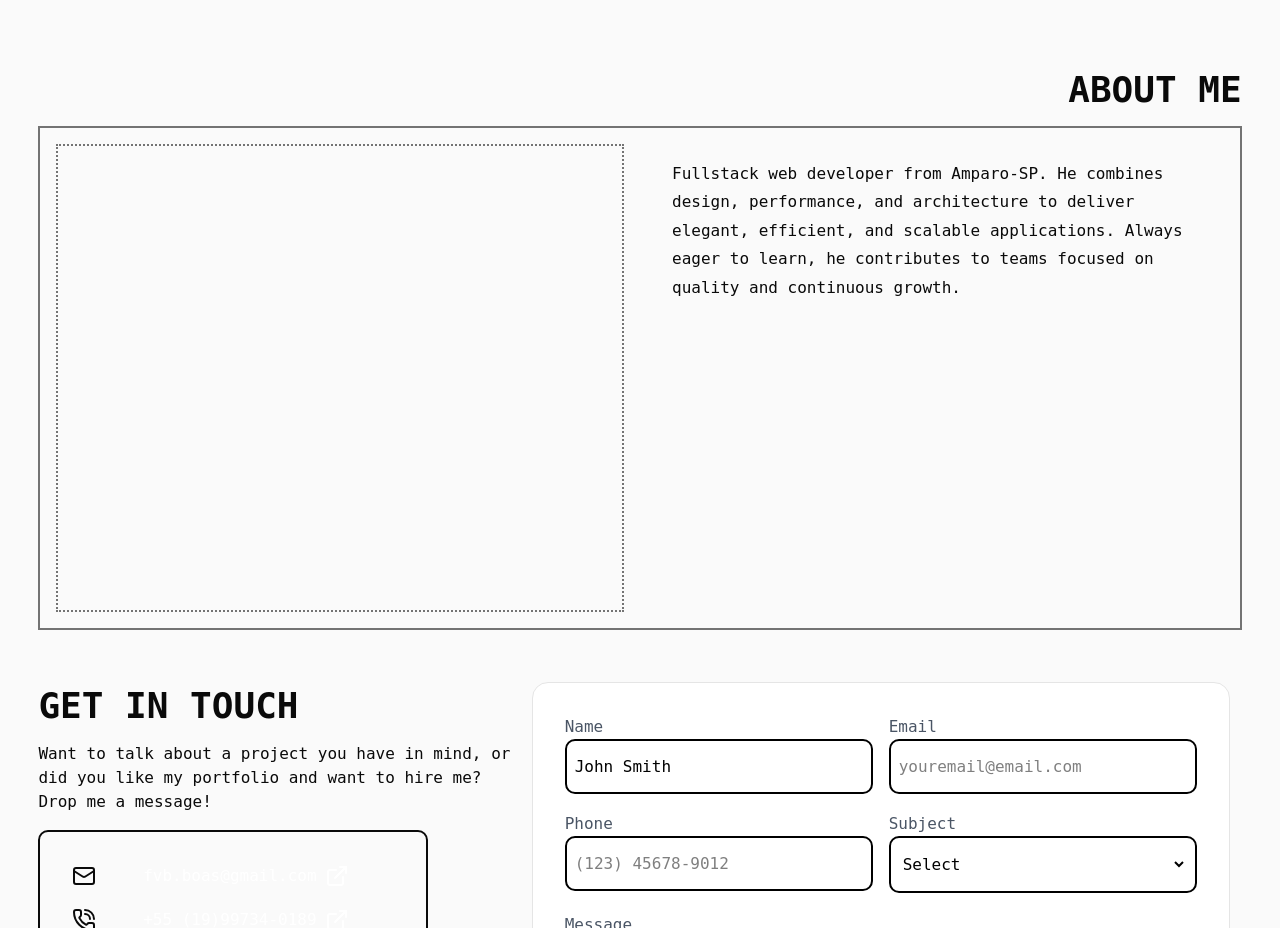
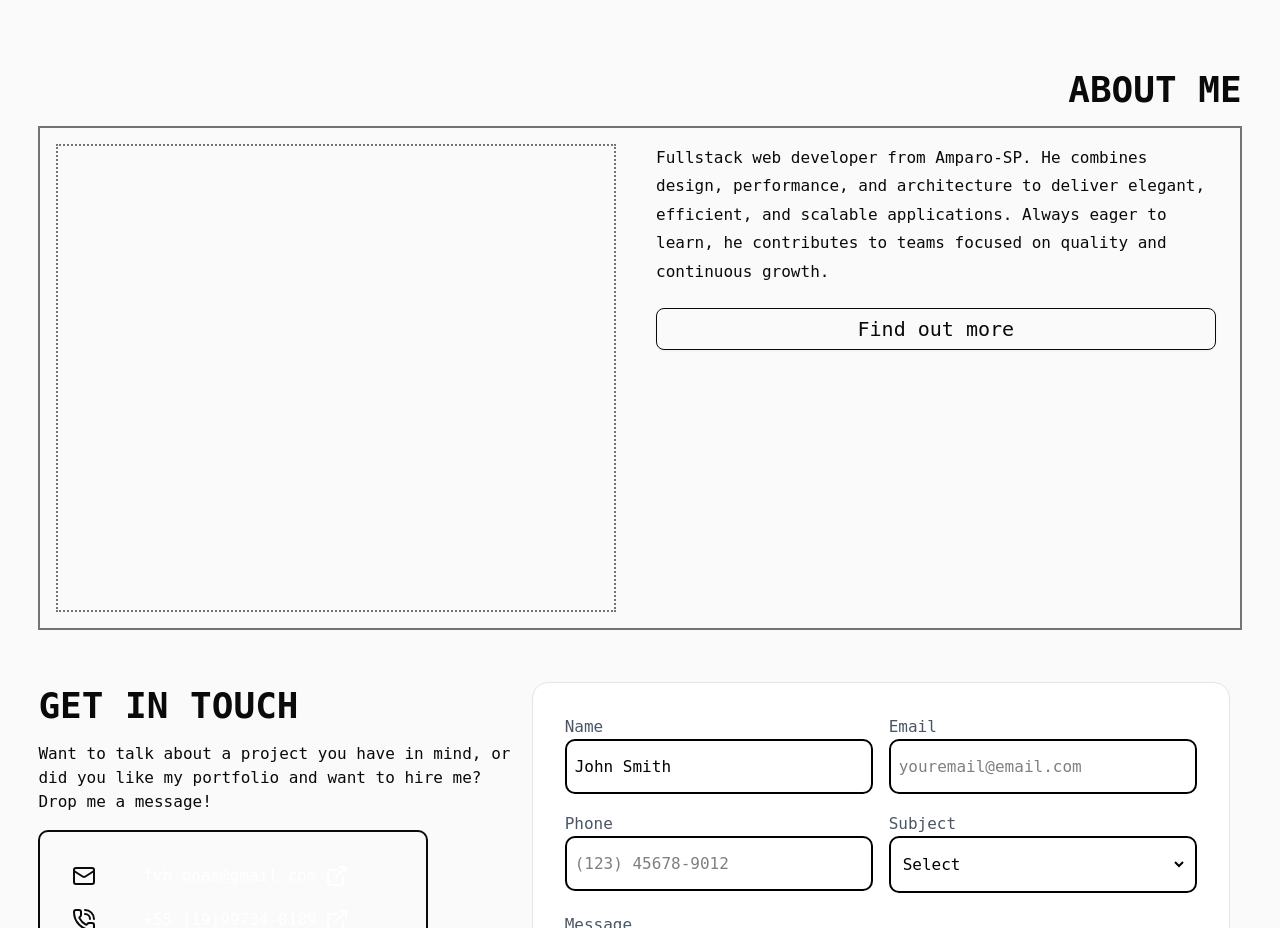
Before and after one commit to filipesvb/my-portfolio, a React (Vite) app: page / in a window 1280 px wide. Shown: the part 2140-3068 px from the top of the page. Built offline with nearby package versions, Linux system fonts and the light colour scheme; a web font is replaced by a local one; what tailwindcss-fade would draw is missing.

Commit message:
feat: added FindOutMore button to AboutMe section to the Homepage | added ScrollToTop component, to reset scroll after location is changed

```diff
--- a/public/locales/en/aboutMe.json
+++ b/public/locales/en/aboutMe.json
@@ -4,5 +4,6 @@
   "presentation": {
     "full": "<p>Filipe is a <strong>fullstack web developer</strong> from Amparo-SP, with practical experience in building modern interfaces and developing complete applications. He focuses on combining design, performance, and solid software architecture to deliver solutions that merge aesthetics, functionality, and efficiency.</p><p>Driven by curiosity and a constant desire to improve, he dedicates himself to learning new technologies, refining his practices, and deeply understanding each stage of the development process — from planning to delivery. On the front-end, he values user experience and visual clarity; on the back-end, he is passionate about solid structures, logic, and scalability.</p><p>Determined, disciplined, and detail-oriented, Filipe believes professional growth comes from the combination of consistency, learning, and purpose. His goal is to contribute to projects that make a difference and grow alongside teams that share the same vision of quality and continuous improvement.</p>",
     "compact": "<p>Fullstack web developer from Amparo-SP. He combines design, performance, and architecture to deliver elegant, efficient, and scalable applications. Always eager to learn, he contributes to teams focused on quality and continuous growth.</p>"
-  }
+  },
+  "findOutMore": "Find out more"
 }
--- a/public/locales/pt/aboutMe.json
+++ b/public/locales/pt/aboutMe.json
@@ -4,5 +4,6 @@
   "presentation": {
     "full": "<p>Filipe é um <strong>desenvolvedor web fullstack</strong>, natural de Amparo-SP, com experiência prática na criação de interfaces modernas e no desenvolvimento de aplicações completas. Atua com foco em unir design, performance e boa arquitetura de software, entregando soluções que aliam estética, funcionalidade e eficiência.</p><p>Movido por curiosidade e pela busca constante por aprimoramento, dedica-se a aprender novas tecnologias, refinar práticas e compreender a fundo cada etapa do processo — do planejamento até a entrega. No front-end, valoriza a experiência do usuário e a clareza visual; no back-end, interessa-se por estruturas sólidas, lógica e escalabilidade.</p><p>Determinado, disciplinado e atento aos detalhes, acredita que o crescimento profissional vem da combinação entre consistência, estudo e propósito. Seu objetivo é contribuir com projetos que façam a diferença e evoluir junto a times que compartilhem a mesma visão de qualidade e melhoria contínua.</p>",
     "compact": "<p>Desenvolvedor web fullstack de Amparo-SP. Combino design, performance e arquitetura para entregar aplicações elegantes, eficientes e escaláveis. Busco aprender sempre e contribuir com times focados em qualidade e evolução.</p>"
-  }
+  },
+  "findOutMore": "Descubra mais"
 }
--- a/src/components/AboutMe/index.tsx
+++ b/src/components/AboutMe/index.tsx
@@ -1,18 +1,34 @@
-import React from 'react';
-import { Trans } from 'react-i18next';
+import React from "react";
+import { Trans, useTranslation } from "react-i18next";
+import { Button } from "../ui/button";
+import { Link } from "react-router";
 
 export default function AboutMe({ compact = false }) {
+  const { t } = useTranslation("aboutMe");
+
   return (
-    <section className="max-w-3xl mx-auto p-4 prose prose-lg text-white">
+    <section className="prose prose-lg mx-auto max-w-3xl text-white">
       <Trans
-        i18nKey={compact ? 'aboutMe:presentation.compact' : 'aboutMe:presentation.full'}
+        i18nKey={
+          compact ? "aboutMe:presentation.compact" : "aboutMe:presentation.full"
+        }
         ns="aboutMe"
         components={{
-          p: <p className='text-foreground' />,
+          p: <p className="text-foreground" />,
           strong: <strong className="font-bold text-blue-600" />,
         }}
-
       />
+      {compact && (
+        <Button
+          asChild
+          variant={"outline"}
+          className="border-foreground w-full py-5 no-underline"
+        >
+          <Link to={"/sobre"} className="text-foreground text-xl">
+            {t("findOutMore")}
+          </Link>
+        </Button>
+      )}
     </section>
   );
 }
--- a/src/components/AboutMeContainer/index.tsx
+++ b/src/components/AboutMeContainer/index.tsx
@@ -1,16 +1,19 @@
-import AboutMe from "../AboutMe"
+import { Link } from "react-router";
+import AboutMe from "../AboutMe";
+import { Button } from "../ui/button";
 
-const AboutMeContainer = ( {compact} : {compact: boolean} ) => {
+const AboutMeContainer = ({ compact }: { compact: boolean }) => {
   return (
-    <div className="flex flex-col md:flex-row border-2 border-muted-foreground">
-      <div className="md:flex-1 p-4 h-[500px]">
-        <div className="border-2 border-dotted border-muted-foreground h-full"></div>
+    <div className="border-muted-foreground flex flex-col border-2 md:flex-row">
+      <div className="h-[500px] p-4 md:flex-1">
+        <div className="border-muted-foreground h-full border-2 border-dotted"></div>
       </div>
-      <div className="flex-1 px-4 py-4 ">
-        <AboutMe  compact={compact} />
+      <div className="flex flex-1 flex-col justify-between gap-8 px-6 py-4">
+        <AboutMe compact={compact} />
+
       </div>
     </div>
-  )
-}
+  );
+};
 
 export default AboutMeContainer;
--- /dev/null
+++ b/src/components/ScrollToTop/index.tsx
@@ -0,0 +1,19 @@
+import { useEffect } from "react";
+import { useLocation } from "react-router";
+
+export function ScrollToTop() {
+  const { pathname, hash } = useLocation();
+
+  useEffect(() => {
+    if (hash) {
+      const el = document.getElementById(hash.slice(1));
+      if (el) {
+        el.scrollIntoView({ behavior: "smooth", block: "start" });
+        return;
+      }
+    }
+    window.scrollTo({ top: 0, left: 0, behavior: "instant" }); // ou 'smooth'
+  }, [pathname, hash]);
+
+  return null;
+}
--- a/src/main.tsx
+++ b/src/main.tsx
@@ -1,7 +1,5 @@
 import { StrictMode } from "react";
-import React from "react";
 import { createRoot } from "react-dom/client";
-import i18n from "./i18n.js";
 import { Routes, Route, BrowserRouter } from "react-router";
 import {} from "react";
 import "./index.css";
@@ -13,11 +11,13 @@ import About from "./pages/About/index.js";
 import { ThemeProvider } from "./contexts/ThemeContext.js";
 import ScrollAwareMenuButton from "./components/ScrollAwareMenuButton.js";
 import Contact from "./pages/Contact/index.js";
+import { ScrollToTop } from "./components/ScrollToTop";
 
 createRoot(document.getElementById("root")!).render(
   <StrictMode>
     <ThemeProvider>
       <BrowserRouter>
+        <ScrollToTop />
         <div className="">
           <Header />
           <Routes>
```
